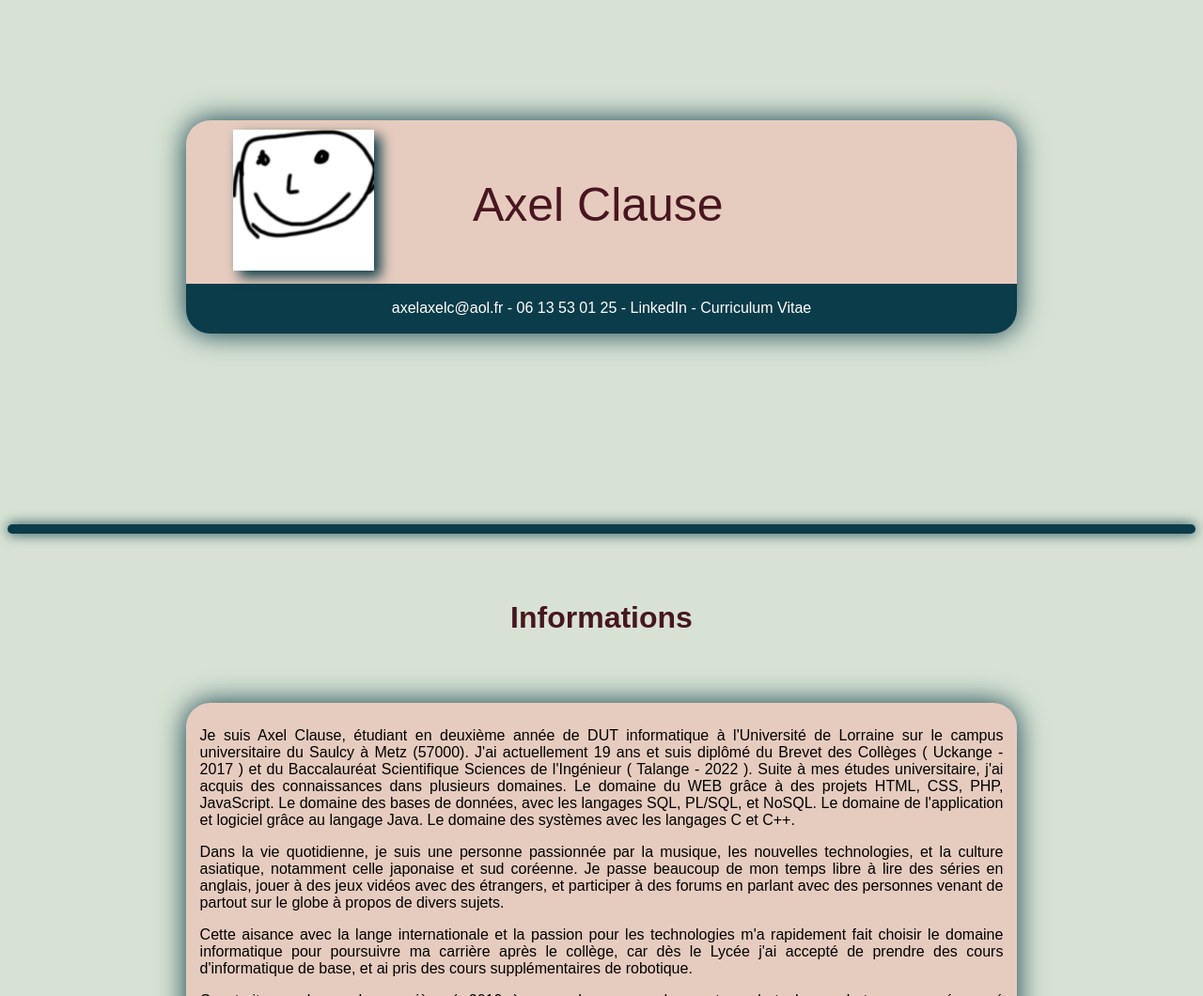
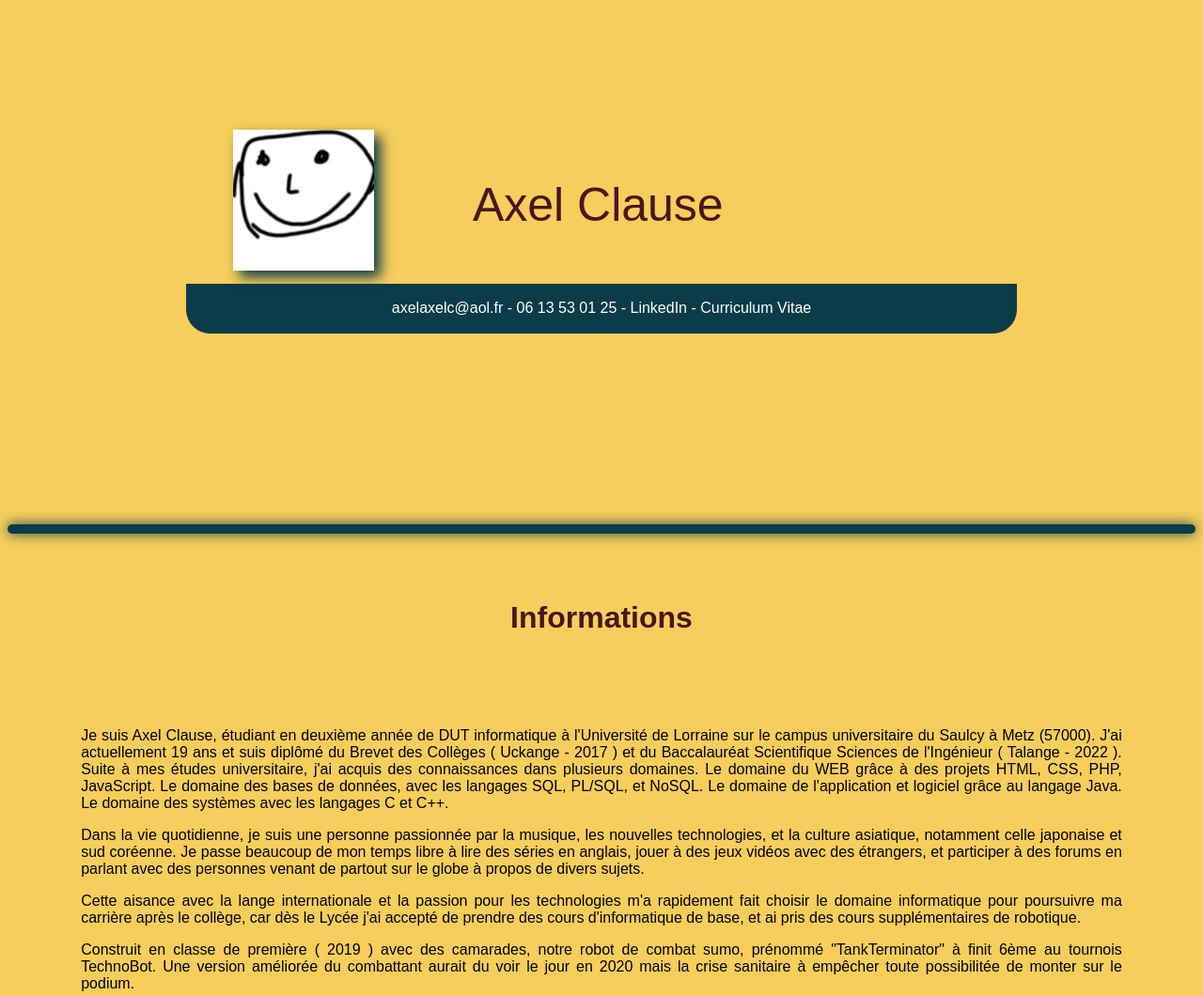
Before and after one commit to Koshirei/Koshirei.github.io, a plain HTML site: page index.html in a window 1280 px wide. Shown: the part 240-1300 px from the top of the page at 94% size. Drawn offline with Linux system fonts and the light colour scheme.

Commit message:
changement couleurs

```diff
--- a/style/style_pc.css
+++ b/style/style_pc.css
@@ -15,7 +15,7 @@ html, body{
     scroll-behavior: smooth;
 }
 body{
-    background-color: #d7e2d4;
+    background-color: #f7ce5b;
     font-family: Arial, Helvetica, sans-serif;
 }
 ul{
@@ -57,7 +57,7 @@ h1{
     color:white;
 }
 .background1{
-    background-color:#E6CCBE;
+    /* background-color:#E6CCBE; */
     padding: 10px 10px 10px 0.2vw;
     vertical-align:center;
 }
@@ -86,7 +86,7 @@ h1{
     border-bottom-right-radius: 2vw;
 }
 .profil{
-    filter: drop-shadow(0px 0px 15px var(--couleur-sombre));
+    /* filter: drop-shadow(0px 0px 15px var(--couleur-sombre)); */
     height:45%;
     padding-top:45vh;
     margin-left: 15%;
@@ -124,8 +124,8 @@ h1{
 }
 .informations{
 
-    margin-left: 15%;
-    margin-right: 15%;
+    margin-left: 5%;
+    margin-right: 5%;
     padding-left:15px;
     padding-right:15px;
     min-width: 350px;
@@ -134,7 +134,7 @@ h1{
     border-top-right-radius: 2vw;
     border-bottom-left-radius: 2vw;
     border-bottom-right-radius: 2vw;
-    filter: drop-shadow(0px 0px 15px var(--couleur-sombre));
+    /* filter: drop-shadow(0px 0px 15px var(--couleur-sombre)); */
 }
 #information, #projets{
     padding-top: 70px;
```
